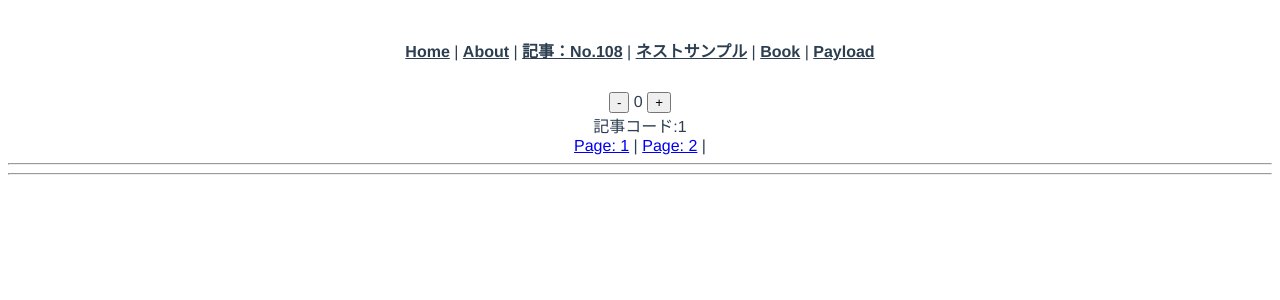
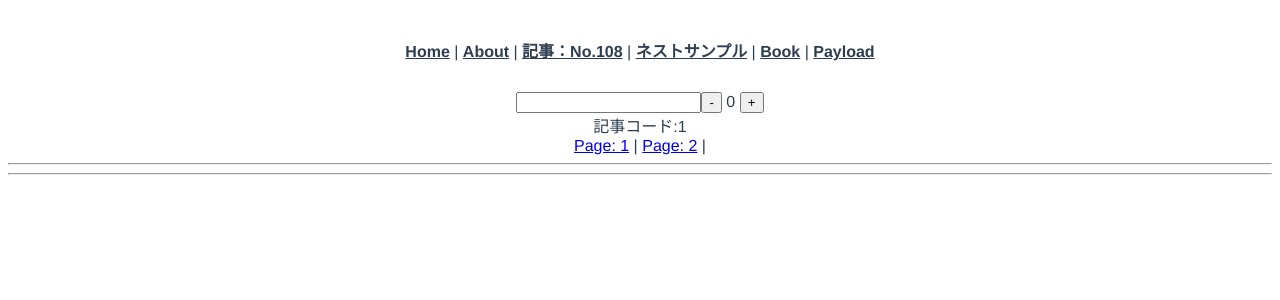
Before and after one commit to sumgum/Vue_SPA_pra, a Vue app: page /nest/1 in a window 1280 px wide. Shown: the top 300 px of the page. Built offline with nearby package versions, Linux system fonts and the light colour scheme.

Commit message:
storeのv-bind

```diff
--- a/src/App.vue
+++ b/src/App.vue
@@ -9,6 +9,7 @@
       <router-link to="/payload">Payload</router-link>
     </div>
     <div>
+      <input type="text" id="name" v-model="name">
       <input type="button" value="-" v-on:click="minus" />
       {{count}}
       <input type="button" value="+" v-on:click="plus" />
@@ -48,6 +49,14 @@ export default {
   name: 'App',
   // mapState を使用
   computed: {
+    name: {
+      get() {
+        return this.$store.state.name
+      },
+      set(value) {
+        this.$store.commit('updateName', value)
+      }
+    },
     // 現在のカウントを取得
     // count() {
     //   return this.$store.state.count
--- a/src/store/index.js
+++ b/src/store/index.js
@@ -8,6 +8,7 @@ export default new Vuex.Store({
   strict: true,
   state: {
     count: 0,
+    name: '',
     books: [
       {
         isbn: '978-4-8222-5389-9',
@@ -27,6 +28,9 @@ export default new Vuex.Store({
     },
   },
   mutations: {
+    updateName(state, name) {
+      state.name = name
+    },
     addBook(state, payload) {
       state.books.push(payload.book)
     },
```
